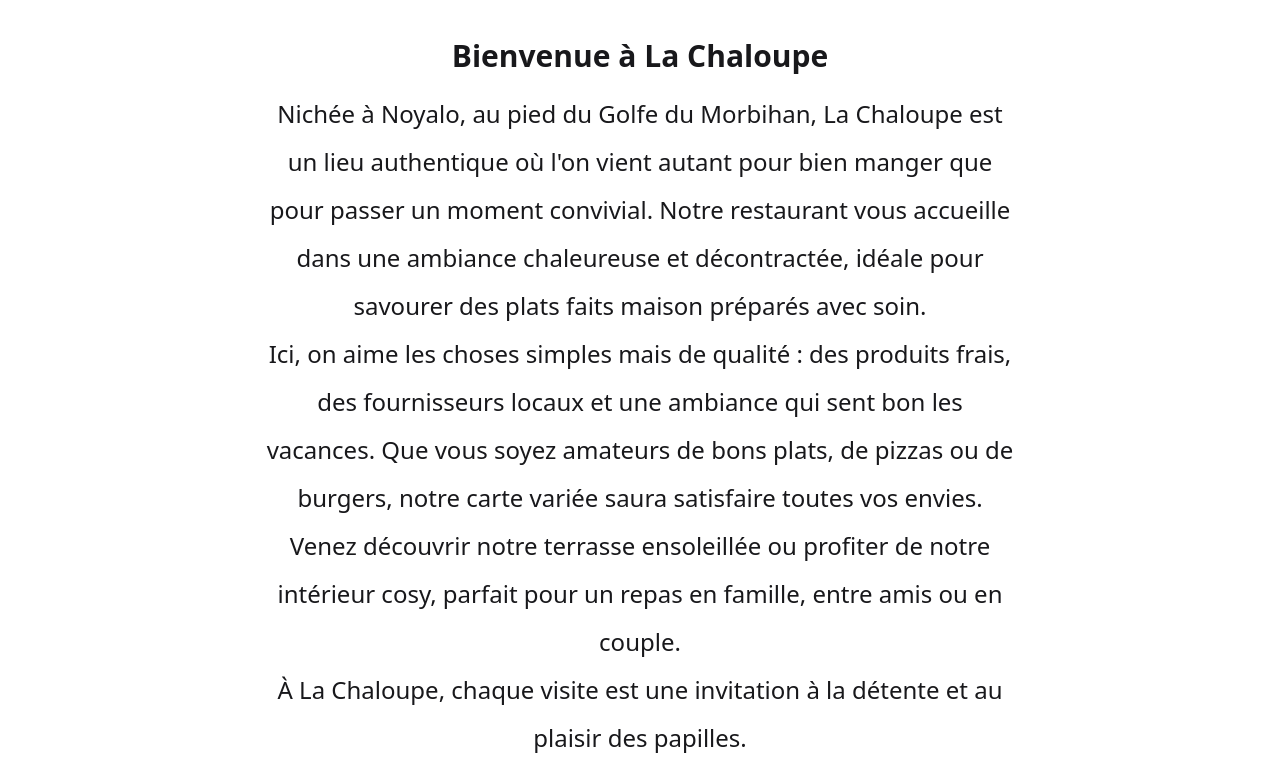
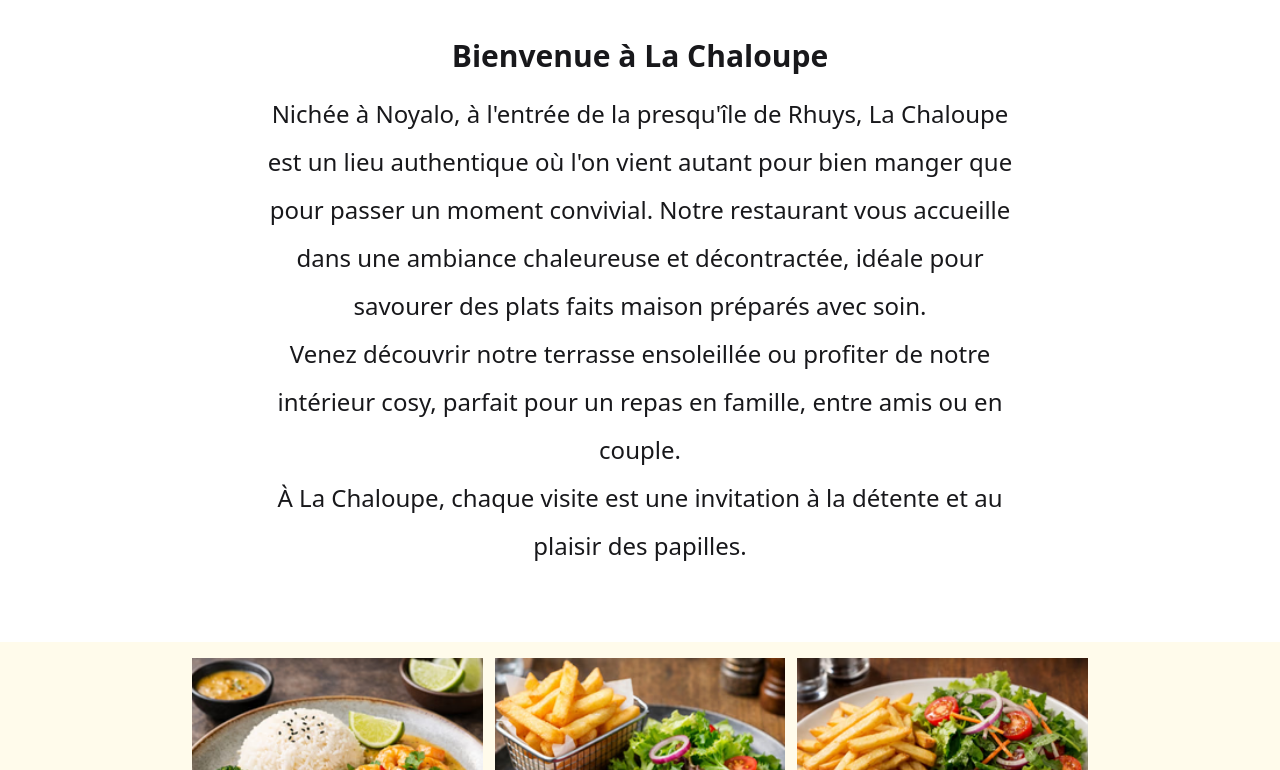
Before and after one commit to AlanGdev/chaloupe, a Next.js app: page / in a window 1280 px wide. Shown: the part 730-1500 px from the top of the page. Built offline with nearby package versions, Linux system fonts and the light colour scheme.

Commit message:
Changement de texte sur page acceuil

```diff
--- a/src/components/Section2Accueil/index.jsx
+++ b/src/components/Section2Accueil/index.jsx
@@ -9,17 +9,12 @@ export function Section2Accueil() {
             Bienvenue à La Chaloupe
           </h2>
           <p className="text-2xl leading-loose text-center">
-            Nichée à Noyalo, au pied du Golfe du Morbihan, La Chaloupe est un
-            lieu authentique o&ugrave; l&apos;on vient autant pour bien manger
-            que pour passer un moment convivial. Notre restaurant vous accueille
-            dans une ambiance chaleureuse et d&eacute;contract&eacute;e,
-            id&eacute;ale pour savourer des plats faits maison
-            pr&eacute;par&eacute;s avec soin.
-            <br />
-            Ici, on aime les choses simples mais de qualité : des produits
-            frais, des fournisseurs locaux et une ambiance qui sent bon les
-            vacances. Que vous soyez amateurs de bons plats, de pizzas ou de
-            burgers, notre carte variée saura satisfaire toutes vos envies.
+            Nichée à Noyalo, à l&apos;entrée de la presqu&apos;île de Rhuys, La
+            Chaloupe est un lieu authentique o&ugrave; l&apos;on vient autant
+            pour bien manger que pour passer un moment convivial. Notre
+            restaurant vous accueille dans une ambiance chaleureuse et
+            d&eacute;contract&eacute;e, id&eacute;ale pour savourer des plats
+            faits maison pr&eacute;par&eacute;s avec soin.
             <br />
             Venez d&eacute;couvrir notre terrasse ensoleill&eacute;e ou profiter
             de notre int&eacute;rieur cosy, parfait pour un repas en famille,
@@ -31,5 +26,5 @@ export function Section2Accueil() {
         </section>
       }
     </>
-  );
+  )
 }
```
